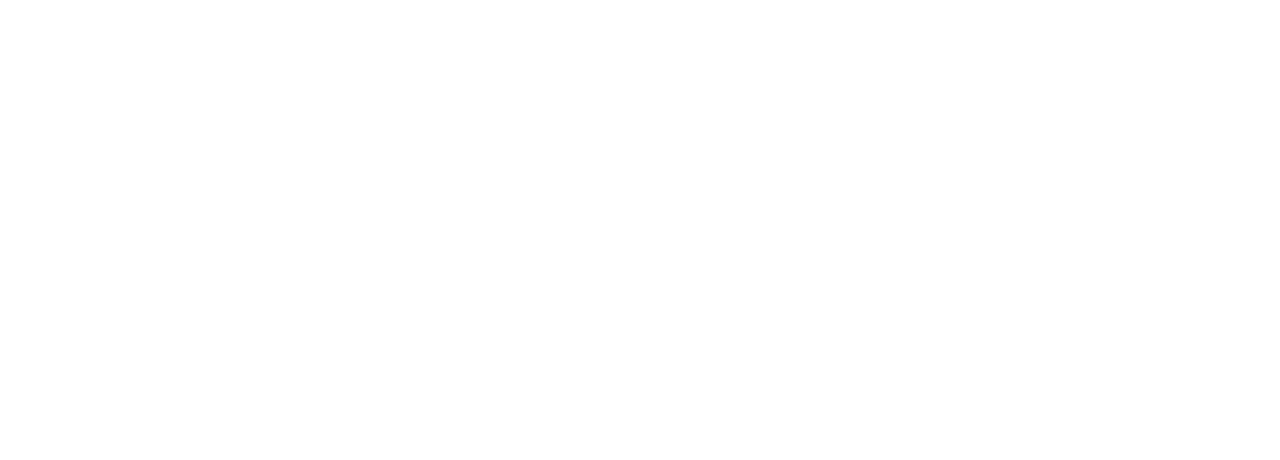
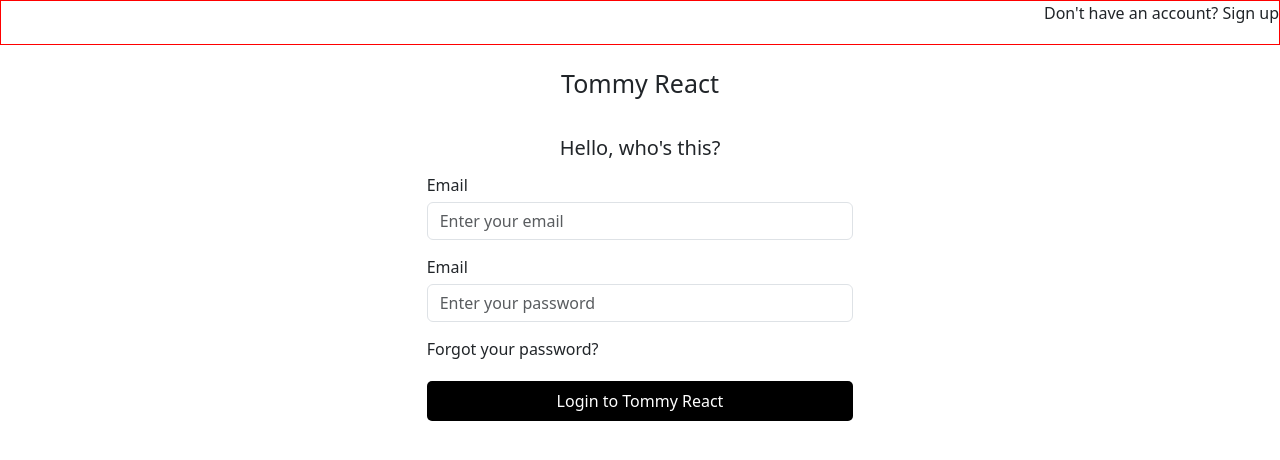
Before and after one commit to phucthor/test-demo-react, a React (Create React App) app: page /login in a window 1280 px wide. Before the commit this address had no page. Shown: the top 460 px of the page. Built offline with nearby package versions, Linux system fonts and the light colour scheme.

Commit message:
video 69

```diff
--- a/src/components/Admin/Content/ManageUser.js
+++ b/src/components/Admin/Content/ManageUser.js
@@ -11,9 +11,9 @@
 import { set } from "lodash";
 import TableUserPaginate from "./TableUserPaginate";
 const ManageUser = (props) => {
-  const LIMIT_USER = 6;
+  const LIMIT_USER = 3;
   const [pageCount, setPageCount] = useState(0);
-
+  const [currentPage, setCurrentPage] = useState(1);
   const [showModalCreateUser, setShowModalCreateUser] = useState(false);
   const [showModalUpdateUser, setShowModalUpdateUser] = useState(false);
   const [showModalViewUser, setShowModalViewUser] = useState(false);
@@ -101,12 +101,17 @@
             handleClickBtnDelete={handleClickBtnDelete}
             fetchListUsersWithPaginate={fetchListUsersWithPaginate}
             pageCount={pageCount}
+            currentPage={currentPage}
+            setCurrentPage={setCurrentPage}
           />
         </div>
         <ModalCreateUser
           show={showModalCreateUser}
           setShow={setShowModalCreateUser}
           fetchListUsers={fetchListUsers}
+          fetchListUsersWithPaginate={fetchListUsersWithPaginate}
+          currentPage={currentPage}
+          setCurrentPage={setCurrentPage}
         />
         <ModalUpdateUser
           show={showModalUpdateUser}
@@ -114,6 +119,9 @@
           dataUpdate={dataUpdate}
           fetchListUsers={fetchListUsers}
           resetUpdateData={resetUpdateData}
+          fetchListUsersWithPaginate={fetchListUsersWithPaginate}
+          currentPage={currentPage}
+          setCurrentPage={setCurrentPage}
         />
         <ModalViewUser
           show={showModalViewUser}
@@ -127,6 +135,9 @@
           setShow={setShowModalDeleteUser}
           dataDelete={dataDelete}
           fetchListUsers={fetchListUsers}
+          fetchListUsersWithPaginate={fetchListUsersWithPaginate}
+          currentPage={currentPage}
+          setCurrentPage={setCurrentPage}
         />
       </div>
     </div>
--- a/src/components/Admin/Content/ModalCreateUser.js
+++ b/src/components/Admin/Content/ModalCreateUser.js
@@ -60,7 +60,9 @@
     if (data && data.EC === 0) {
       toast.success(data.EM);
       handleClose();
-      await props.fetchListUsers(); // Refresh the user list after creation
+      // await props.fetchListUsers(); // Refresh the user list after creation
+      props.setCurrentPage(1); // Reset to the first page after deletion
+      await props.fetchListUsersWithPaginate(1); // Refresh the user list after deletion
     }
 
     if (data && data.EC !== 0) {
--- a/src/components/Admin/Content/ModalDeleteUser.js
+++ b/src/components/Admin/Content/ModalDeleteUser.js
@@ -12,7 +12,9 @@
     if (data && data.EC === 0) {
       toast.success(data.EM);
       handleClose();
-      await props.fetchListUsers(); // Refresh the user list after deletion
+      // await props.fetchListUsers(); // Refresh the user list after deletion
+      props.setCurrentPage(1); // Reset to the first page after deletion
+      await props.fetchListUsersWithPaginate(1); // Refresh the user list after deletion
     }
 
     if (data && data.EC !== 0) {
--- a/src/components/Admin/Content/ModalUpdateUser.js
+++ b/src/components/Admin/Content/ModalUpdateUser.js
@@ -68,7 +68,8 @@
     if (data && data.EC === 0) {
       toast.success(data.EM);
       handleClose();
-      await props.fetchListUsers(); // Refresh the user list after creation
+      // await props.fetchListUsers(); // Refresh the user list after creation
+      await props.fetchListUsersWithPaginate(props.currentPage); // Refresh the user list after deletion
     }
 
     if (data && data.EC !== 0) {
--- a/src/components/Admin/Content/TableUserPaginate.js
+++ b/src/components/Admin/Content/TableUserPaginate.js
@@ -9,6 +9,7 @@
     // adding +1 because page index starts from 0 in ReactPaginate
     // and add + before event.selected to convert string to number
     props.fetchListUsersWithPaginate(+event.selected + 1);
+    props.setCurrentPage(+event.selected + 1);
     console.log(`User requested page number ${event.selected + 1}`);
   };
   return (
@@ -60,7 +61,7 @@
             })}
           {listUsers && listUsers.length === 0 && (
             <tr>
-              <td colSpan="4" className="text-center">
+              <td colSpan="5" className="text-center">
                 No users found
               </td>
             </tr>
@@ -88,6 +89,7 @@
           containerClassName="pagination"
           activeClassName="active"
           renderOnZeroPageCount={null}
+          forcePage={props.currentPage - 1} // to fix the issue of current page not updating
           />
       </div>
     </>
--- /dev/null
+++ b/src/components/Auth/Login.js
@@ -0,0 +1,52 @@
+import "./Login.scss";
+import { useState } from "react";
+const Login = (props) => {
+  const [email, setEmail] = useState("");
+  const [password, setPassword] = useState("");
+
+  const handleLogin = () => {
+    alert("click login");
+  }
+  return (
+    <div className="login-container">
+      <div className="header">
+        Don't have an account? <span>Sign up</span>
+      </div>
+      <div className="title col-4 mx-auto">Tommy React</div>
+      <div className="welcome col-4 mx-auto">Hello, who's this?</div>
+      <div className="content-form col-4 mx-auto">
+        <div className="form-group">
+          <label>Email</label>
+          <input
+            type={"email"}
+            className="form-control"
+            placeholder="Enter your email"
+            value={email}
+            onChange={(event) => setEmail(event.target.value)}
+          />
+        </div>
+        <div className="form-group">
+          <label>Email</label>
+          <input
+            type={"password"}
+            className="form-control"
+            placeholder="Enter your password"
+            value={password}
+            onChange={(event) => setPassword(event.target.value)}
+          />
+        </div>
+        <span className="forgot-password">Forgot your password?</span>
+        <div>
+          <button
+            className="btn-submit"
+            onClick={() => handleLogin()}
+          >
+            Login to Tommy React
+          </button>
+        </div>
+      </div>
+    </div>
+  );
+};
+
+export default Login;
--- /dev/null
+++ b/src/components/Auth/Login.scss
@@ -0,0 +1,35 @@
+.login-container {
+  .header {
+    height: 45px;
+    text-align: right;
+    border: 1px solid red;
+  }
+
+  .title {
+    font-size: 25px;
+    padding: 20px 0;
+    text-align: center;
+  }
+
+  .welcome {
+    font-size: 20px;
+    padding: 10px 0;
+    text-align: center;
+  }
+
+  .content-form {
+    input {
+      margin-bottom: 15px;
+      margin-top: 5px;
+    }
+    button {
+      width: 100%;
+      height: 40px;
+      border: none;
+      border-radius: 5px;
+      margin: 20px 0;
+      color: white;
+      background: black;
+    }
+  }
+}
--- a/src/components/Header/Header.js
+++ b/src/components/Header/Header.js
@@ -2,8 +2,14 @@
 import Nav from "react-bootstrap/Nav";
 import Navbar from "react-bootstrap/Navbar";
 import NavDropdown from "react-bootstrap/NavDropdown";
-import { NavLink } from "react-router-dom";
+import { NavLink, useNavigate } from "react-router-dom";
 const Header = () => {
+  const navigate = useNavigate();
+
+  const handleLogin = () => {
+    // alert("Click to navigate login page");
+    navigate("/login");
+  }
   return (
     <div className="header-container">
       <Navbar expand="lg" className="bg-body-tertiary">
@@ -21,7 +27,7 @@
               <Nav.Link href="/admins">Admin</Nav.Link> */}
             </Nav>
             <Nav>
-              <button className='btn-login'>Log in</button>
+              <button className='btn-login' onClick={() => handleLogin()}>Log in</button>
               <button className='btn-signup'>Sign up</button>
               {/* <NavDropdown title="Settings" id="basic-nav-dropdown">
                 <NavDropdown.Item>Log in</NavDropdown.Item>
--- a/src/index.js
+++ b/src/index.js
@@ -13,6 +13,7 @@
 import HomePage from "./components/Home/HomePage";
 import ManageUser from "./components/Admin/Content/ManageUser";
 import Dashboard from "./components/Admin/Content/Dashboard";
+import Login from "./components/Auth/Login";
 
 const root = ReactDOM.createRoot(document.getElementById("root"));
 root.render(
@@ -21,14 +22,15 @@
     <BrowserRouter>
       <Routes>
         <Route path="/" element={<App />}>
-
           <Route index element={<HomePage />} />
           <Route path="/users" element={<User />} />
         </Route>
-          <Route path="admins" element={<Admin />}>
-            <Route index element={<Dashboard />} />
-            <Route path="manage-user" element={<ManageUser />} />
-          </Route>
+        <Route path="admins" element={<Admin />}>
+          <Route index element={<Dashboard />} />
+          <Route path="manage-user" element={<ManageUser />} />
+        </Route>
+
+        <Route path="/login" element={<Login />} />
       </Routes>
     </BrowserRouter>
     {/* </React.StrictMode> */}
```
